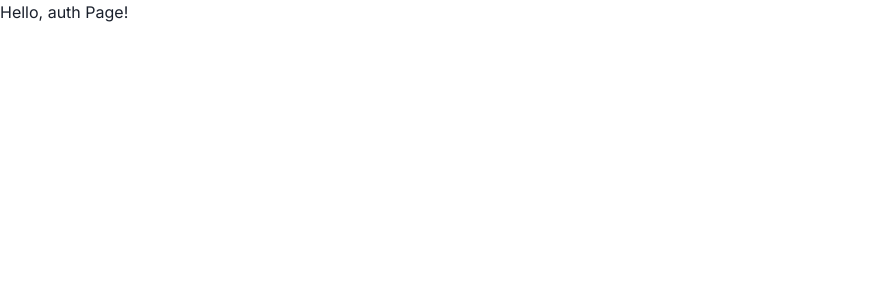
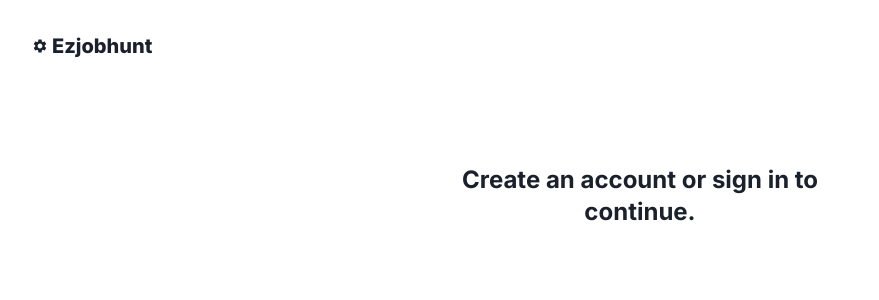
Before and after one commit to MichaelSukkiSong/Ezjobhunt, a Next.js app: page /auth in a window 1280 px wide. Shown: the top 300 px of the page, without its empty margins (0-879 px from the left). Built offline with nearby package versions, Linux system fonts and the light colour scheme.

Commit message:
implemented auth page, installed firebaseui

```diff
--- a/package.json
+++ b/package.json
@@ -15,6 +15,7 @@
     "@emotion/react": "^11.11.1",
     "@emotion/styled": "^11.11.0",
     "firebase": "^10.7.1",
+    "firebaseui": "^6.1.0",
     "framer-motion": "^10.16.16",
     "next": "14.0.4",
     "react": "^18",
--- a/src/app/(auth)/auth/page.js
+++ b/src/app/(auth)/auth/page.js
@@ -1,5 +1,36 @@
+"use client";
+
+import Link from "next/link";
+import { Icon } from "@chakra-ui/react";
+import { MdSettings } from "../../(main)/icons";
+
 const Page = () => {
-  return <h1>Hello, auth Page!</h1>;
+  return (
+    <div className="flex flex-col">
+      <div className="m-8">
+        <div className="w-fit">
+          <div className="flex items-center space-x-1">
+            <Icon as={MdSettings} className="" />
+            <Link href="/">
+              <span className="text-xl font-extrabold">Ezjobhunt</span>
+            </Link>
+          </div>
+        </div>
+      </div>
+      <div className="flex justify-center">
+        <div className="flex flex-col flex-auto sm:max-w-md mt-8 mb-32">
+          <div className="px-10">
+            <div className="flex flex-col justify-center mt-10 text-center">
+              <span className="font-bold text-2xl">
+                Create an account or sign in to continue.
+              </span>
+            </div>
+          </div>
+          <div className="my-4" id="firebaseui-auth-container"></div>
+        </div>
+      </div>
+    </div>
+  );
 };
 
 export default Page;
```
Also changed, not shown: src/app/(main)/components/SidePanel.js (+13 -17 lines), src/app/services/firebase/index.js (+9 -9 lines), 1 other file (tests, documents, lock files or other folders).
